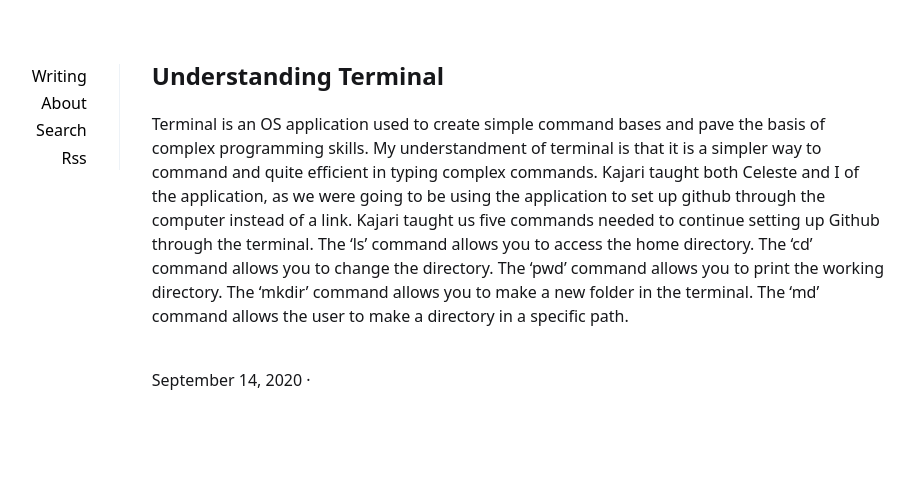
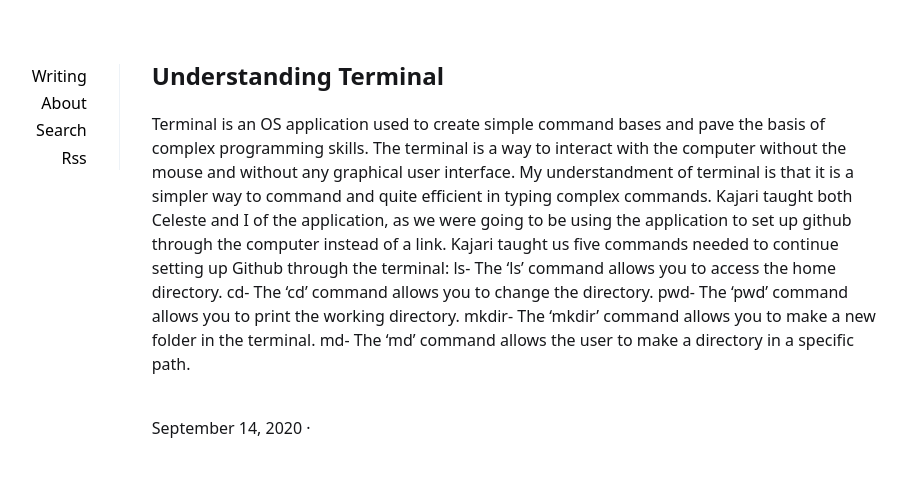
Before and after one commit to Osvaldo178/Osvaldo178.github.io, a Jekyll site: the page built from _posts/2020-09-14-Understanding-Terminal.md, in a window 1280 px wide. Shown: the top 477 px of the page, without its empty margins (201-1115 px from the left). Built offline with Jekyll 4.4.1, drawn with Linux system fonts in a browser that asks for light colours.

Commit message:
Update 2020-09-14-Understanding-Terminal.md

```diff
--- a/_posts/2020-09-14-Understanding-Terminal.md
+++ b/_posts/2020-09-14-Understanding-Terminal.md
@@ -5,4 +5,9 @@ description:
 summary:
 tags:
 ---
-  Terminal is an OS application used to create simple command bases and pave the basis of complex programming skills. My understandment of terminal is that it is a simpler way to command and quite efficient in typing complex commands. Kajari taught both Celeste and I of the application, as we were going to be using the application to set up github through the computer instead of a link. Kajari taught us five commands needed to continue setting up Github through the terminal. The ‘ls’ command allows you to access the home directory. The ‘cd’ command allows you to change the directory. The ‘pwd’ command allows you to print the working directory. The ‘mkdir’ command allows you to make a new folder in the terminal. The ‘md’ command allows the user to make a directory in a specific path.
+  Terminal is an OS application used to create simple command bases and pave the basis of complex programming skills. The terminal is a way to interact with the computer without the mouse and without any graphical user interface. My understandment of terminal is that it is a simpler way to command and quite efficient in typing complex commands. Kajari taught both Celeste and I of the application, as we were going to be using the application to set up github through the computer instead of a link. Kajari taught us five commands needed to continue setting up Github through the terminal:
+ls- The ‘ls’ command allows you to access the home directory.
+cd- The ‘cd’ command allows you to change the directory.
+pwd- The ‘pwd’ command allows you to print the working directory.
+mkdir- The ‘mkdir’ command allows you to make a new folder in the terminal.
+md- The ‘md’ command allows the user to make a directory in a specific path.
```
